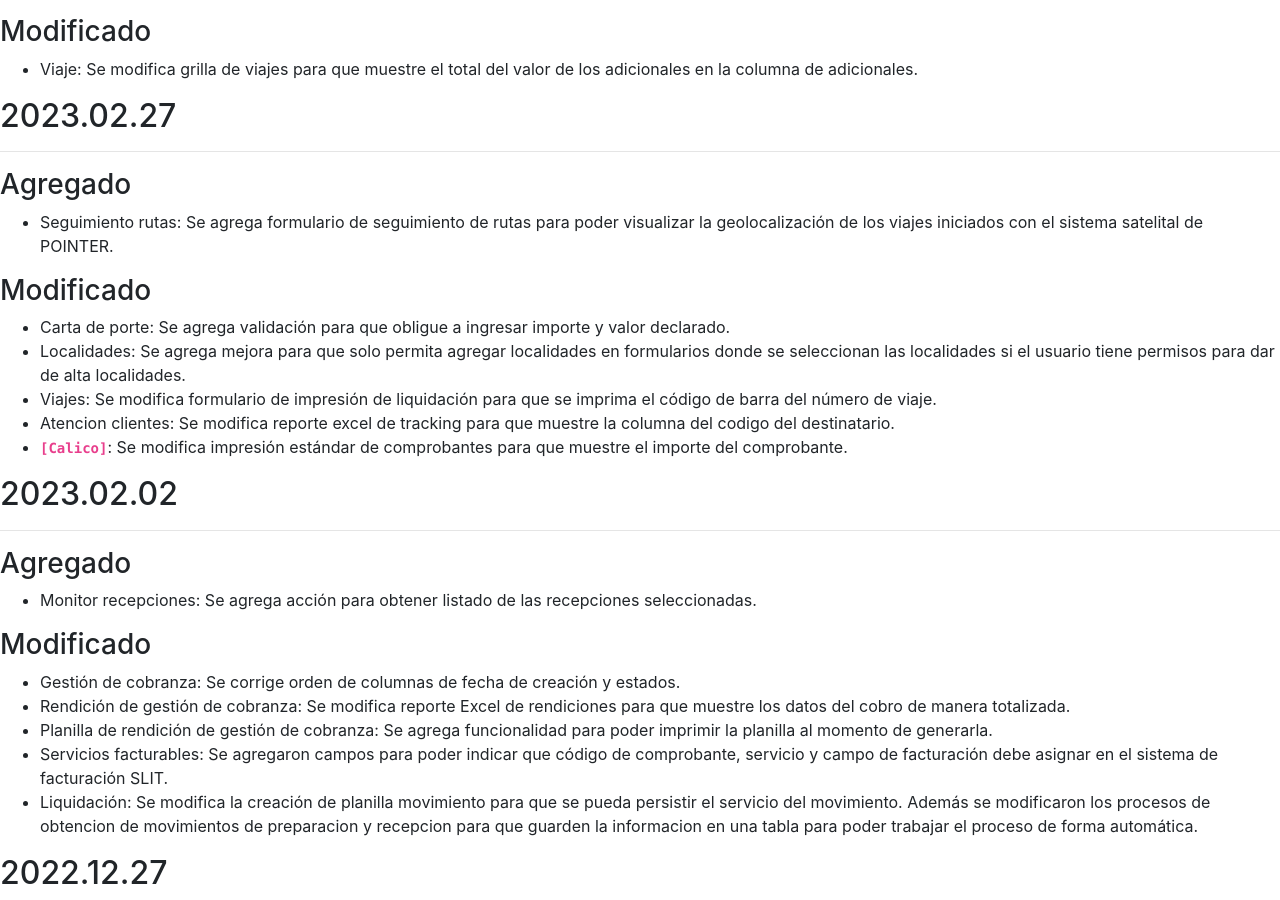
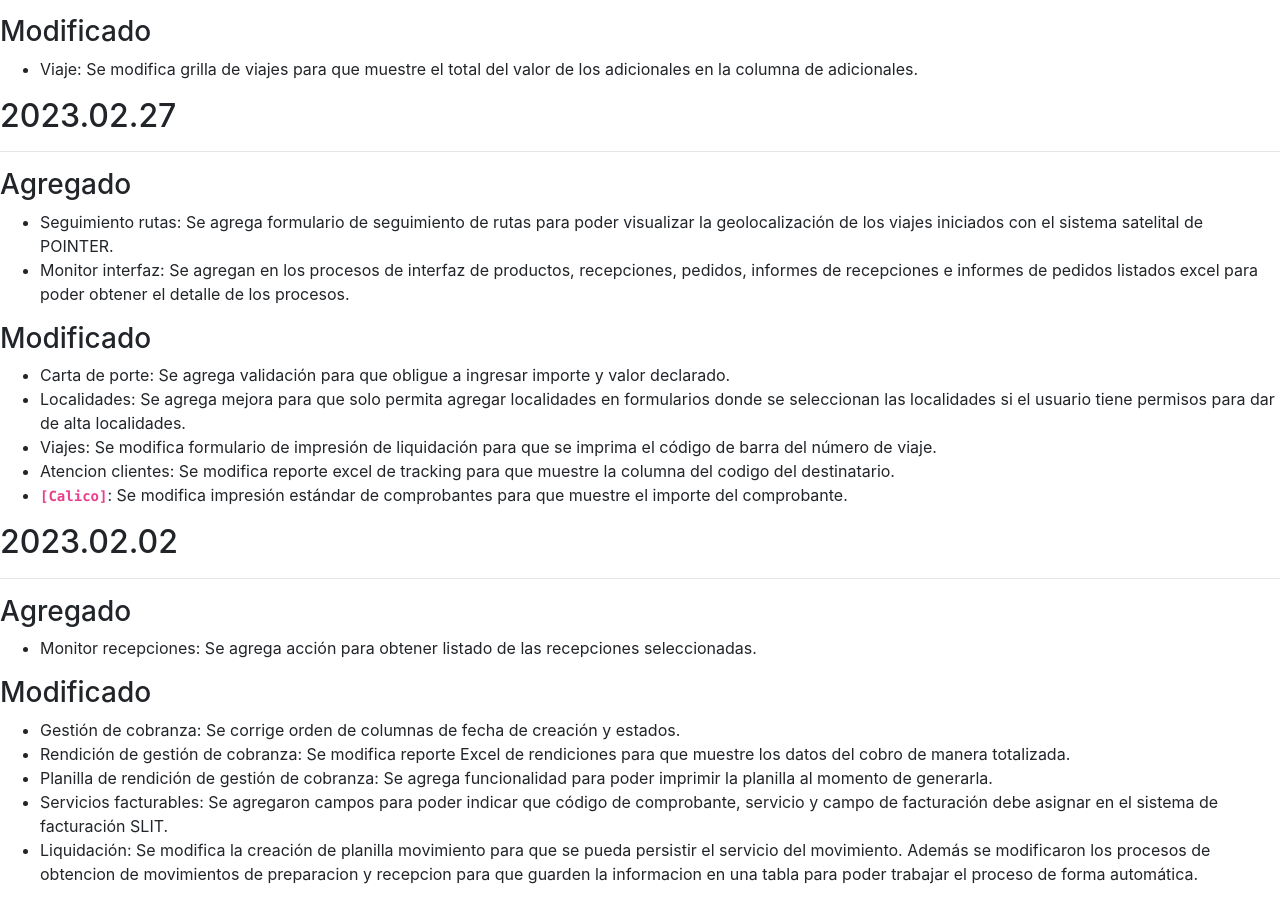
Before and after one commit to brainsys-arsaad/versionado, a Jekyll site: the page built from registro-cambios.markdown, in a window 1280 px wide and 900 px high, scrolled down 435 px. Built offline with Jekyll 4.4.1, drawn with Linux system fonts in a browser that asks for light colours.

Commit message:
Update registro-cambios.markdown

```diff
--- a/registro-cambios.markdown
+++ b/registro-cambios.markdown
@@ -99,6 +99,7 @@ El formato esta basado en [Keep a Changelog](https://keepachangelog.com/es-ES/1.
 
 ### Agregado
 - Seguimiento rutas: Se agrega formulario de seguimiento de rutas para poder visualizar la geolocalización de los viajes iniciados con el sistema satelital de POINTER.
+- Monitor interfaz: Se agregan en los procesos de interfaz de productos, recepciones, pedidos, informes de recepciones e informes de pedidos listados excel para poder obtener el detalle de los procesos.
 
 ### Modificado
 
```
